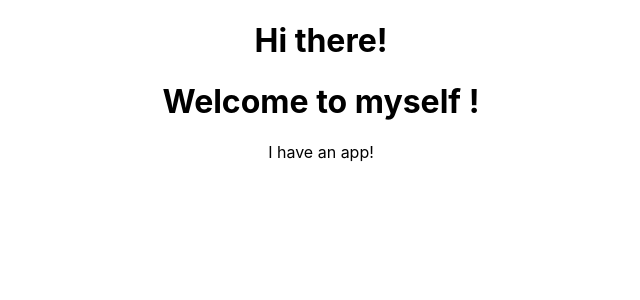
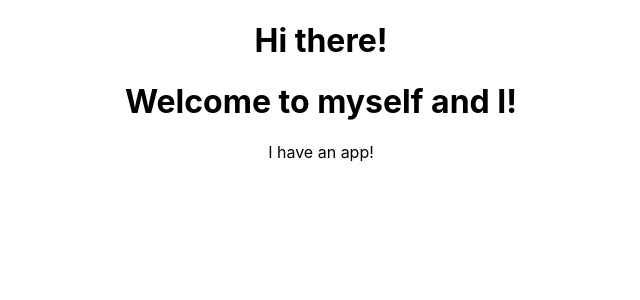
Before and after one commit to pamadrian/awesomeal, a React (Create React App) app: page / in a window 1280 px wide. Shown: the top 300 px of the page, without its empty margins (319-959 px from the left). Built offline with nearby package versions, Linux system fonts and the light colour scheme.

Commit message:
volgensmij hoort dit

```diff
--- a/src/App.js
+++ b/src/App.js
@@ -7,7 +7,7 @@ function App() {
       <main>
         <Title />
       </main>
-      <h1> Welcome to myself !</h1>
+      <h1> Welcome to myself and I!</h1>
       <p>I have an app!</p>
     </div>
   );
```
